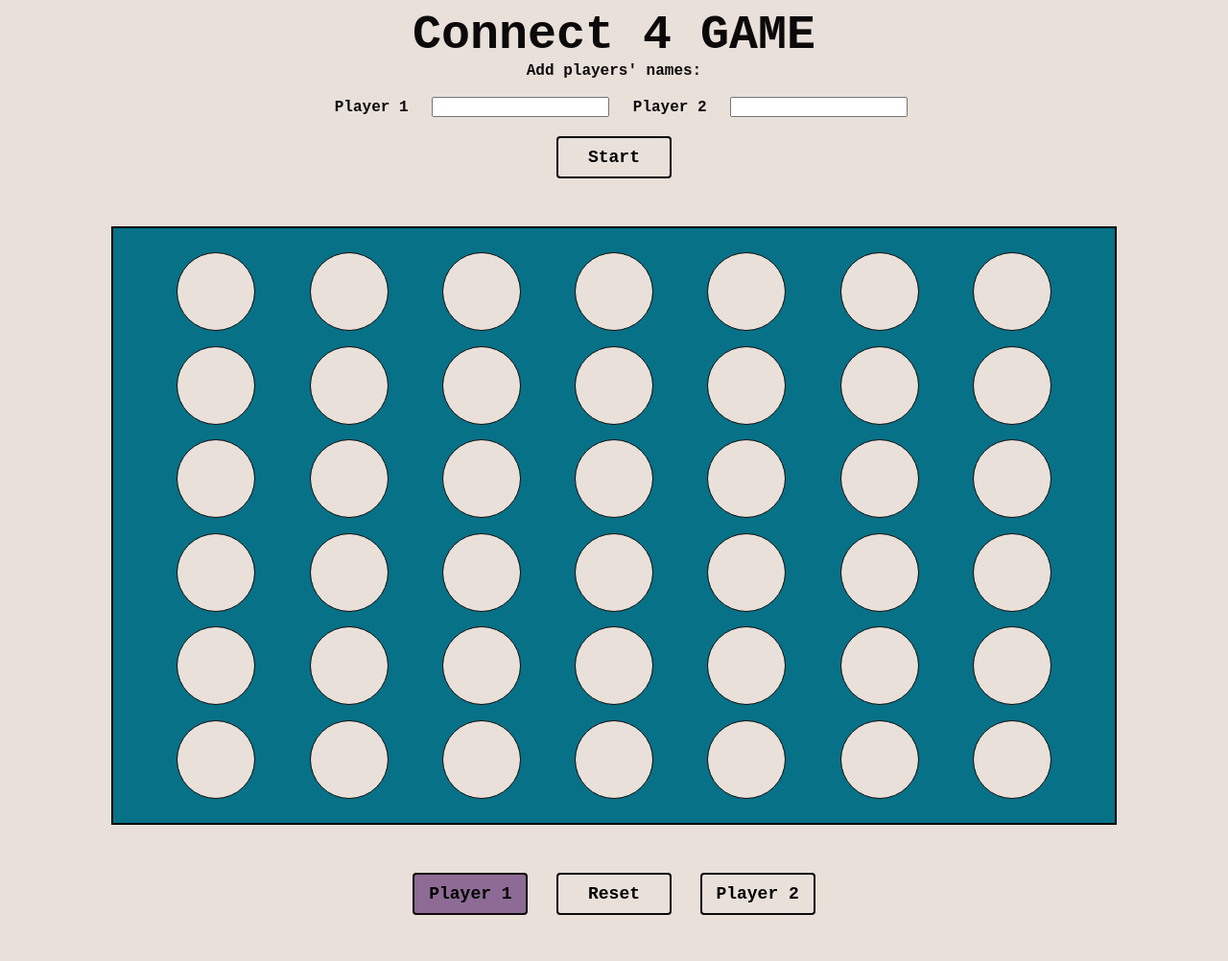
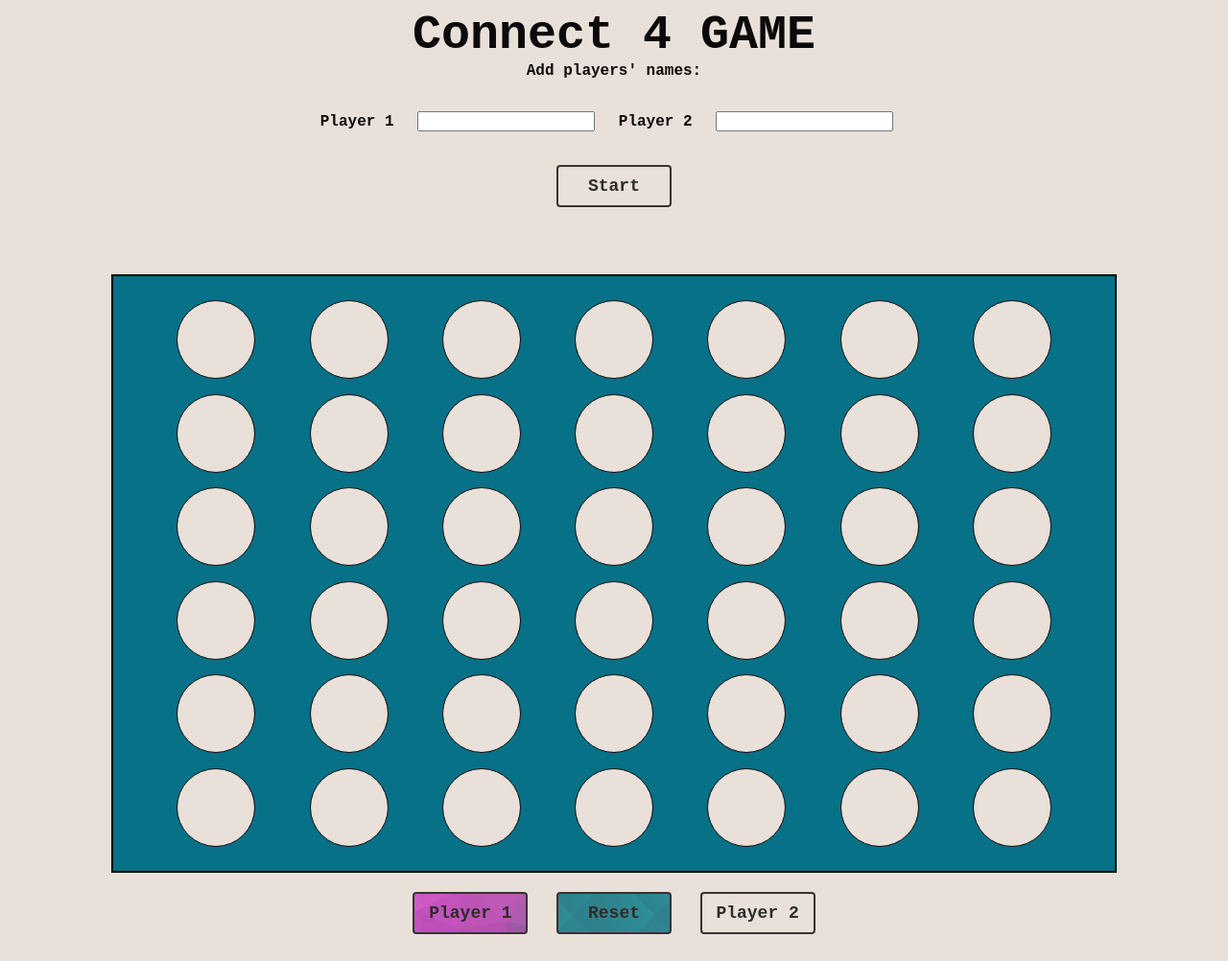
Before and after one commit to mariya-podosinova/connect4, a plain HTML site: page index.html in a window 1280 px wide. Shown: the whole page at 96% size. Drawn offline with Linux system fonts and the light colour scheme.

Commit message:
add bg for btns

```diff
--- a/index.html
+++ b/index.html
@@ -11,6 +11,7 @@
   <body>
     <div class="wrapper">
       <header class="game-title">Connect 4 GAME</header>
+      <div class="wrapper-names">
         <form id="add-players" onsubmit="addPlayers(event);">
           <legend>Add players' names:</legend>
           <br />
@@ -27,7 +28,7 @@
             class="submit-btn btn"
           />
         </form>
-
+      </div>
       <div class="board">
         <div class="row" id="row-0" onClick="handleClick()">
           <div class="cell" id="row-0-column-0"></div>
--- a/main.css
+++ b/main.css
@@ -5,14 +5,14 @@ body {
   font-family: "Courier New", Courier, monospace;
   font-weight: bold;
 }
-label {
+
+input {
   margin: 15px;
 }
 .board {
   width: 80vw;
   height: 600px;
   padding: 10px;
-  margin: 30px;
   background-color: #077187;
   border: 2px solid black;
   display: flex;
@@ -30,6 +30,9 @@ label {
   flex-direction: column;
   justify-content: center;
   align-items: center;
+}
+.wrapper-names {
+  margin: 0 0 50px;
 }
 .game-title {
   font-size: 50px;
@@ -68,6 +71,7 @@ label {
   color: black;
   border: 2px solid #0c090a;
   border-radius: 4px;
+  opacity: 0.8;
 }
 .submit-btn {
   display: block;
@@ -75,9 +79,11 @@ label {
 }
 .active-btn {
   background-color: #8d6b94;
+  background-image: url("image/bg-active.PNG");
 }
 .reset-btn {
   background-color: #e8e0d9;
+  background-image: url("image/bg-reset.PNG");
 }
 
 .yellow {
```
Also changed, not shown: image/bg-active.PNG (added), image/bg-reset.PNG (added). Lines whose indentation alone changed are shown as unchanged.
